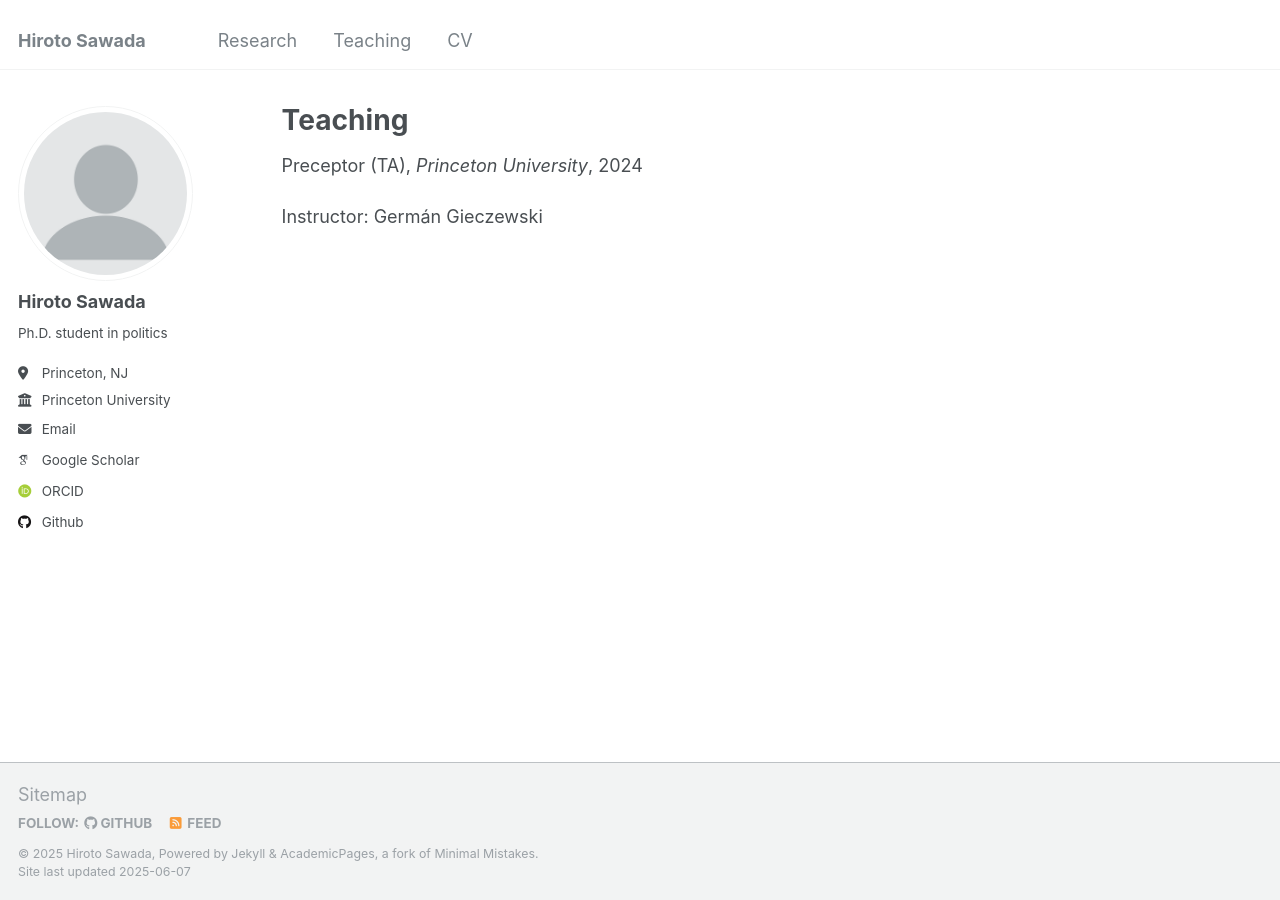
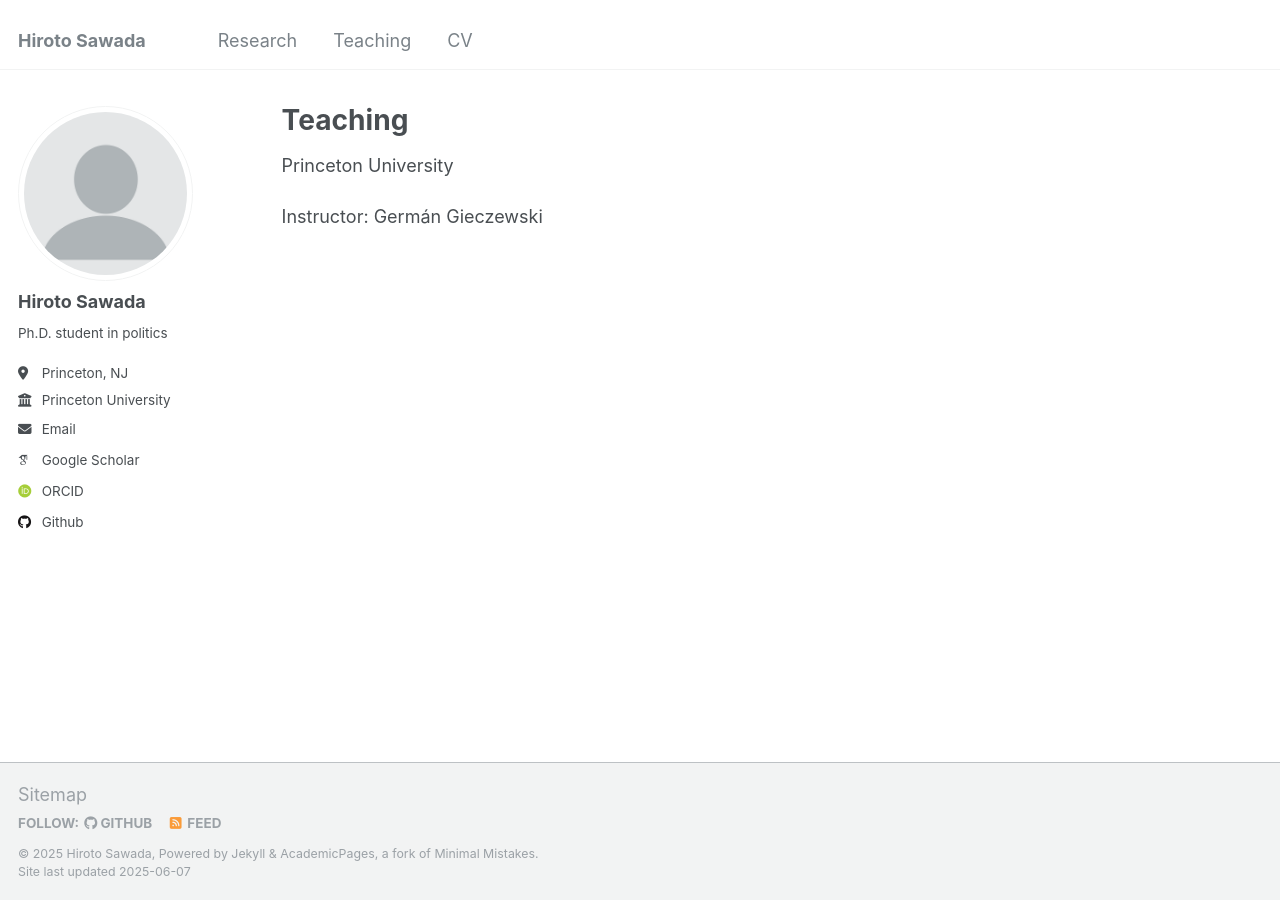
Before and after one commit to hiroto-sawada/hiroto-sawada.github.io, a Jekyll site: the page built from _pages/teaching.html, in a window 1280 px wide. Built offline with Jekyll 4.4.1, drawn with Linux system fonts in a browser that asks for light colours; some web fonts are replaced.

Commit message:
Update archive-single.html

```diff
--- a/_includes/archive-single.html
+++ b/_includes/archive-single.html
@@ -41,7 +41,7 @@
     {% endif %}
 
         {% if post.collection == 'teaching' %}
-          <p> {{ post.type }}, <i>{{ post.venue }}</i>, {{ post.date | default: "1900-01-01" | date: "%Y" }} </p>
+          <p> {{ post.venue }} </p>
         {% elsif post.collection == 'publications' %}
           <p> {{ post.venue }} </p>
         {% elsif post.date %}
```
